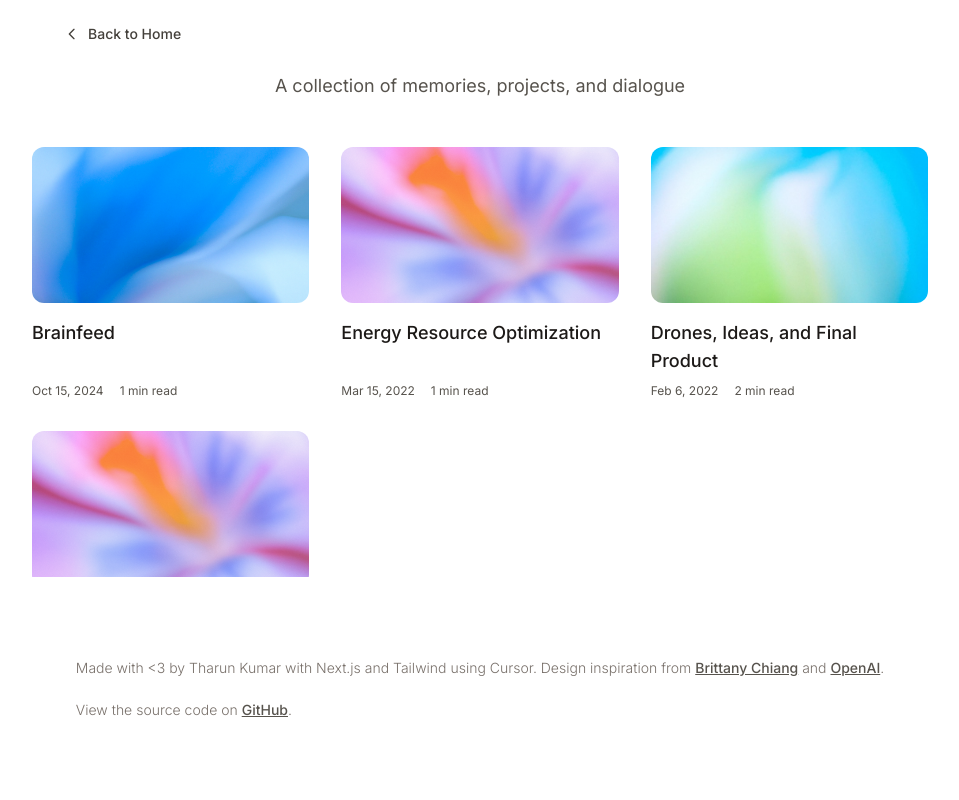
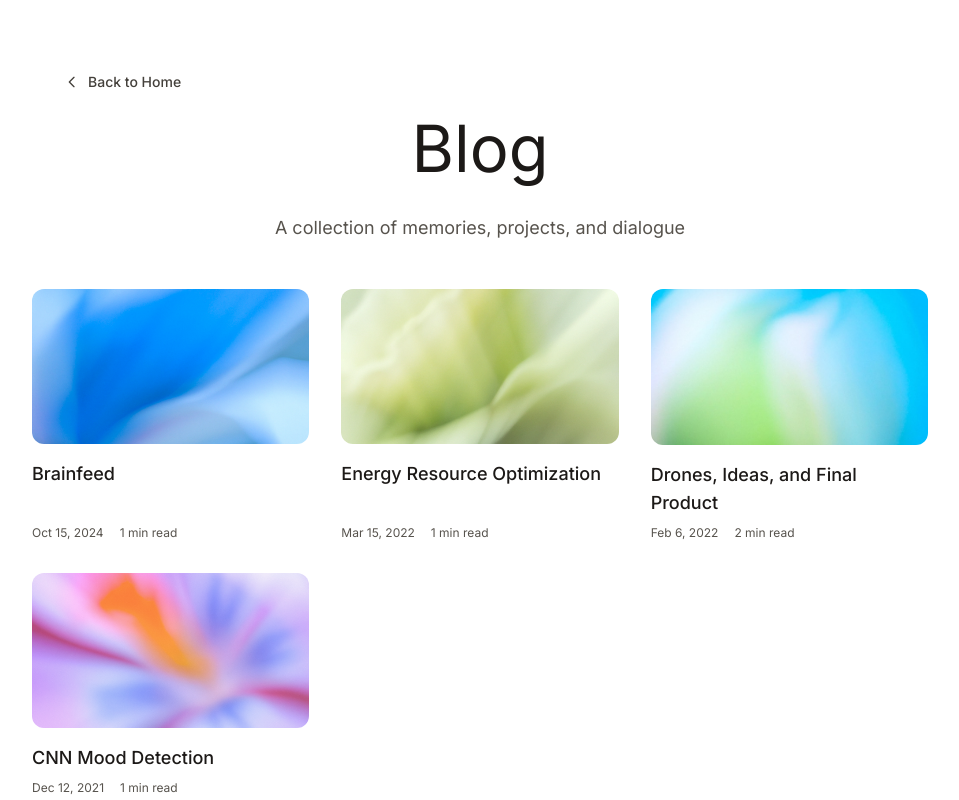
Before and after one commit to tharunkumartk/tharun-kumar-v1, a Next.js app: page /blog in a window 1280 px wide. Shown: the top 800 px of the page, without its empty margins (160-1119 px from the left). Built offline with nearby package versions, Linux system fonts and the light colour scheme; no server answers.

Commit message:
fix blog page scrolling issue

```diff
--- a/content/blog/texasclimate.md
+++ b/content/blog/texasclimate.md
@@ -2,7 +2,7 @@
 title: "Energy Resource Optimization"
 timestamp: "2022-03-15T00:00:00Z"
 tags: ["climate-science", "machine-learning", "data-visualization", "renewable-energy", "python"]
-imageUrl: "/images/blog/blog-3.png"
+imageUrl: "/images/blog/blog-4.png"
 summary: "Analyzing Texas climate data through machine learning to design a regionalized renewable power grid. Inspired by the devastating 2021 winter storm, this research explores solutions that could reduce carbon emissions by 40%."
 ---
 
--- a/src/app/blog/page.tsx
+++ b/src/app/blog/page.tsx
@@ -8,14 +8,14 @@ export default async function BlogPage() {
 
   return (
     <>
-      <div className="h-screen flex flex-col">
+      <div className="min-h-screen">
         {/* Header with Back Button */}
-        <div className="flex items-center justify-between p-4 max-w-4xl mx-auto w-full">
+        <div className="flex items-center justify-between pt-16 px-4 max-w-4xl mx-auto w-full">
           <BackButton href="/" title="Home" />
         </div>
 
-        {/* Main Content - Centered */}
-        <div className="flex-1 flex items-center justify-center px-8 overflow-y-auto">
+        {/* Main Content */}
+        <div className="px-8 pb-16">
           <div className="max-w-4xl mx-auto w-full">
             {/* Blog Header */}
             <div className="mb-12 text-center">
@@ -42,7 +42,7 @@ export default async function BlogPage() {
             </div>
 
             {/* Blog Posts Grid */}
-            <div className="grid grid-cols-1 md:grid-cols-2 lg:grid-cols-3 gap-8 mb-8">
+            <div className="grid grid-cols-1 md:grid-cols-2 lg:grid-cols-3 gap-8 mb-16">
               {blogPosts.map((post, index) => (
                 <div
                   key={post.slug + index}
@@ -59,7 +59,7 @@ export default async function BlogPage() {
           </div>
         </div>
 
-        {/* Footer at Bottom */}
+        {/* Footer */}
         <div className="px-8">
           <div className="max-w-4xl mx-auto">
             <FooterColumn />
--- a/src/app/not-found.tsx
+++ b/src/app/not-found.tsx
@@ -6,7 +6,7 @@ export default function NotFound() {
   return (
     <div className="h-screen flex flex-col">
       {/* Header with Back Button */}
-      <div className="flex items-center justify-between p-4 max-w-4xl mx-auto w-full">
+      <div className="flex items-center justify-between pt-16 px-4 max-w-4xl mx-auto w-full">
         <BackButton href="/" title="Home" />
       </div>
 
```
Also changed, not shown: public/images/blog/blog-4.png (added).
